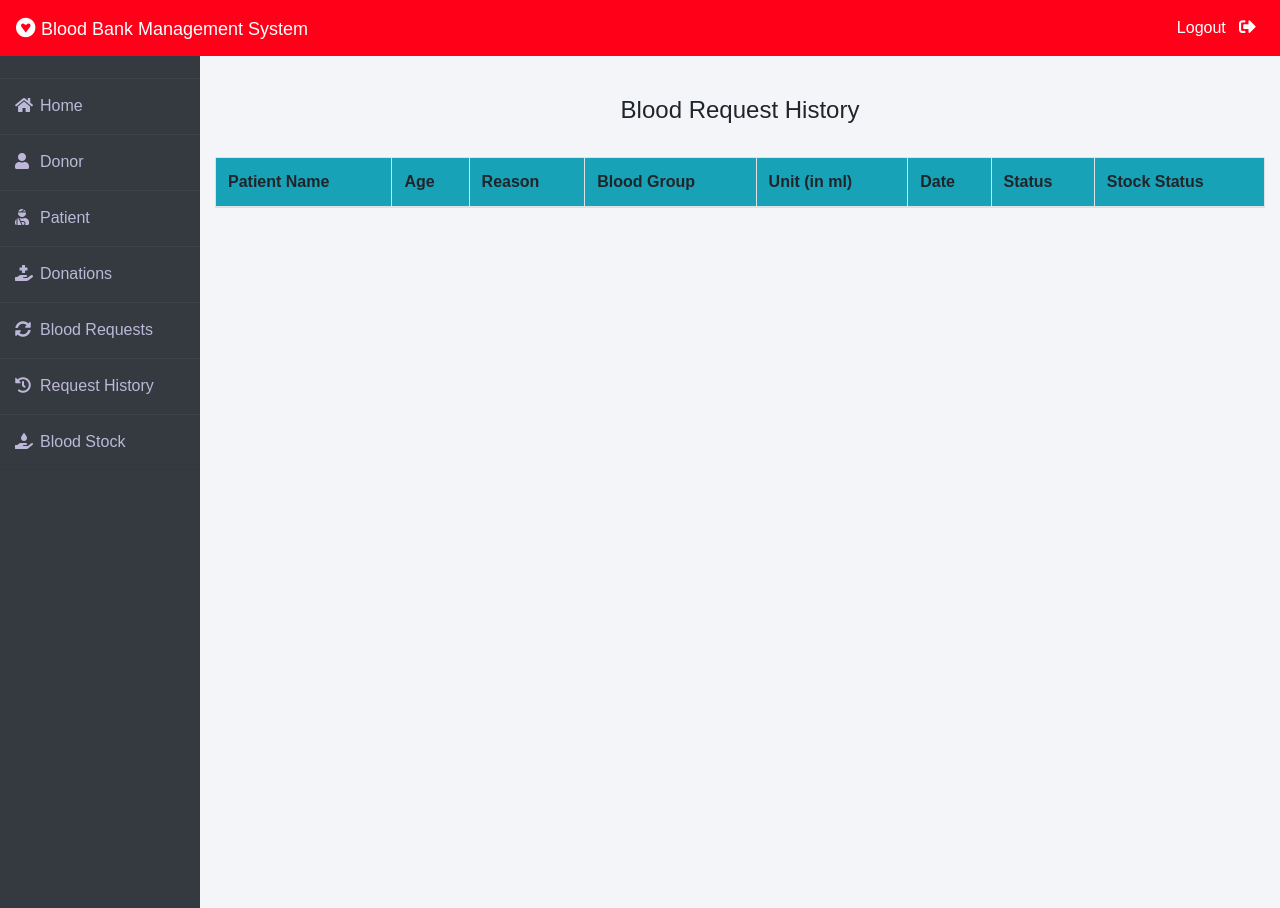
After one commit to tarun3154/blood-donate, a Django app: template bloodBank/blood/templates/blood/admin_request_history.html in a window 1280 px wide. The commit adds this page. Run offline with Django 3.2, Linux system fonts and the light colour scheme; the template is opened without the code that fills it, so the values that code supplies are empty; some libraries are stand-ins or nearby versions.

Commit message:
3rd upation

```diff
--- /dev/null
+++ b/bloodBank/blood/templates/blood/admin_request_history.html
@@ -0,0 +1,71 @@
+{% extends 'blood/adminbase.html' %}
+{% block content %}
+{% load widget_tweaks %}
+{%load static%}
+<head>
+ <style>
+     .label {
+  color: white;
+  padding: 8px;
+}
+
+.success {background-color: #4CAF50;} /* Green */
+.info {background-color: #2196F3;} /* Blue */
+.warning {background-color: #ff9800;} /* Orange */
+.danger {background-color: #f44336;} /* Red */
+.other {background-color: #e7e7e7; color: black;} /* Gray */
+ </style>
+</head>
+<br><br>
+<div class="container">
+    <H4 class="text-center">Blood Request History</H4><br>
+    {% if message %}
+   <h5 class="text-center" style="color: red;"> {{message}}</h5><br>
+{% else %}
+
+{% endif %}
+    <table class="table table-light table-hover table-bordered table-striped">
+        <thead class="bg-info">
+            <tr>
+                <th scope="col">Patient Name</th>
+                <th scope="col">Age</th>
+
+                <th scope="col">Reason</th>
+                <th scope="col">Blood Group</th>
+                <th scope="col">Unit (in ml)</th>
+                <th scope="col">Date</th>
+                <th scope="col">Status</th>
+                <th scope="col">Stock Status</th>
+
+            </tr>
+        </thead>
+        <tbody>
+            {% for t in requests %}
+            <tr>
+                <td> {{t.patient_name}}</td>
+                <td>{{t.patient_age}}</td>
+
+
+                <td>{{t.reason}}</td>
+                <td>{{t.bloodgroup}}</td>
+                <td>{{t.unit}}</td>
+                <td>{{t.date}}</td>
+                {% if t.status == 'Approved' %}
+                <td><span class="label warning"> Approved</span></td>
+                <td><span class="label warning"> {{t.unit}} Unit Deducted From Stock</span></td>
+                {% else %}
+                <td><span class="label success">Rejected</span></td>
+                <td><span class="label success"> 0 Unit Deducted From Stock</span></td>
+                {% endif %}
+
+
+
+            </tr>
+            {% endfor %}
+
+        </tbody>
+
+    </table>
+</div>
+
+{% endblock content %}
--- a/bloodBank/blood/templates/blood/adminbase.html
+++ b/bloodBank/blood/templates/blood/adminbase.html
@@ -180,6 +180,10 @@ body{
             <li><a style="text-decoration:none;" href="{% url "admin-dashboard" %}"><i class="fas fa-home"></i>Home</a></li>
             <li><a style="text-decoration:none;" href="{% url "admin-donor" %}"><i class="fas fa-user"></i>Donor</a></li>
             <li><a style="text-decoration:none;" href="{% url "admin-patient" %}"><i class="fas fa-user-injured"></i>Patient</a></li>
+            <li><a style="text-decoration:none;" href="/admin-donation"><i class="fas fa-hand-holding-medical"></i>Donations</a></li>
+            <li><a style="text-decoration:none;" href="/admin-request"><i class="fas fa-sync-alt"></i>Blood Requests</a></li>
+            <li><a style="text-decoration:none;" href="/admin-request-history"><i class="fas fa-history"></i>Request History</a></li>
+            <li><a style="text-decoration:none;" href="/admin-blood"><i class="fas fa-hand-holding-water"></i>Blood Stock</a></li>
 
 
         </ul>
--- a/bloodBank/blood/urls.py
+++ b/bloodBank/blood/urls.py
@@ -16,5 +16,11 @@ urlpatterns = [
     path('update-patient/<int:pk>', views.update_patient_view,name='update-patient'),
     path('delete-donor/<int:pk>', views.delete_donor_view,name='delete-donor'),
     path('delete-patient/<int:pk>', views.delete_patient_view,name='delete-patient'),
+    path('admin-request', views.admin_request_view,name='admin-request'),
+    path('admin-request-history', views.admin_request_history_view,name='admin-request-history'),
+    path('admin-donation', views.admin_donation_view,name='admin-donation'),
+    path('approve-donation/<int:pk>', views.approve_donation_view,name='approve-donation'),
+    path('reject-donation/<int:pk>', views.reject_donation_view,name='reject-donation'),
+
     path('logout', LogoutView.as_view(template_name='blood/logout.html'),name='logout'),
 ]
```
Also changed, not shown: bloodBank/blood/forms.py (+7 -2 lines), bloodBank/blood/templates/blood/admin_donation.html (added, +65 -0 lines), bloodBank/blood/templates/blood/admin_request.html (added, +61 -0 lines), bloodBank/blood/views.py (+39 -0 lines), bloodBank/db.sqlite3, bloodBank/static/profile_pic/Donor/iphone_ok5ikW9.jpeg (added).
